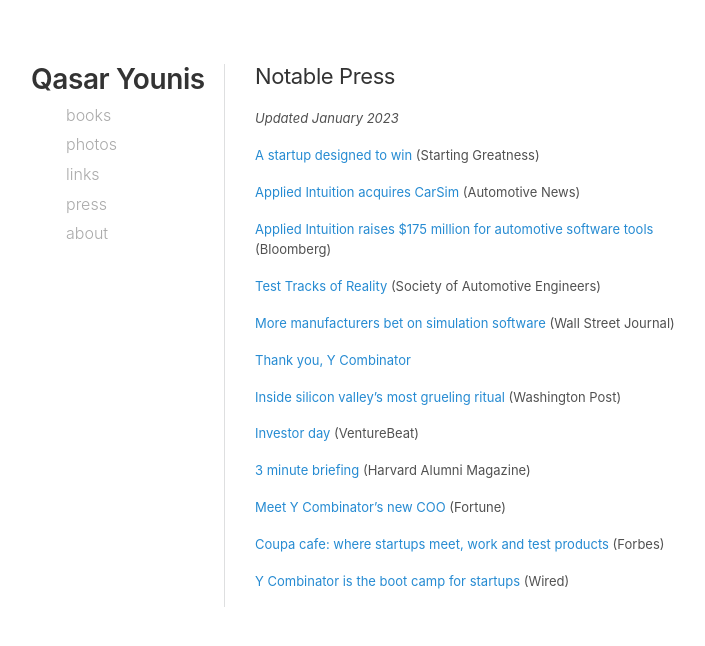
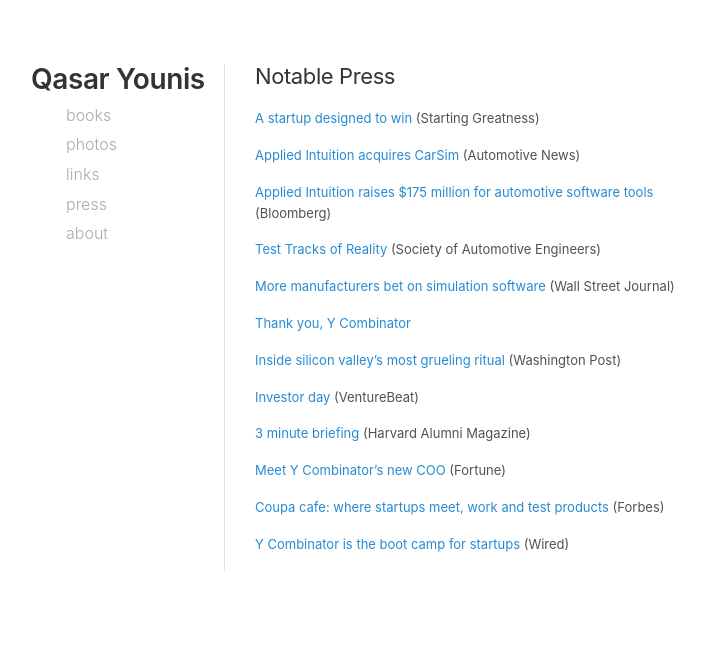
Before and after one commit to qasar/qasar.github.io, a Jekyll site: the page built from press.md, in a window 1280 px wide. Shown: the top 646 px of the page, without its empty margins (35-740 px from the left). Built offline with Jekyll 4.4.1, drawn with Linux system fonts in a browser that asks for light colours.

Commit message:
Update press.md

```diff
--- a/press.md
+++ b/press.md
@@ -3,7 +3,6 @@
 permalink: /press/
 ---
 
-<i>Updated January 2023</i>
 
 <a href="https://greatness.floodgate.com/episodes/qasar-younis-and-peter-ludwig-of-applied-intuition-a-startup-with-design-in-mind">A startup designed to win</a> (Starting Greatness)
 
```
